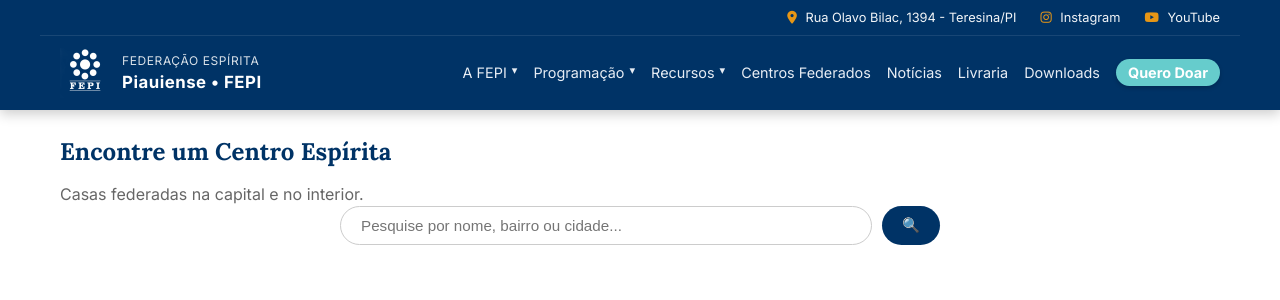
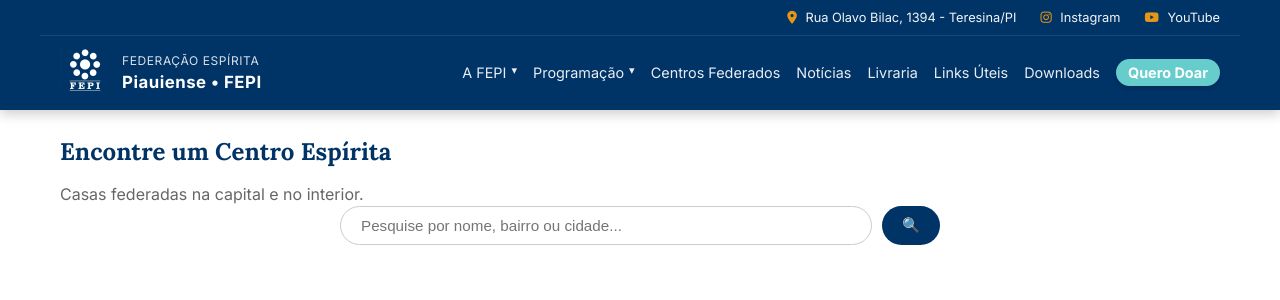
Before and after one commit to mauriciobtsso/fepi-site, a Django app: page /centros/ in a window 1280 px wide. Shown: the top 300 px of the page. Run offline with Django 5.2, Linux system fonts and the light colour scheme; data that the repository does not hold is empty; some libraries are stand-ins or nearby versions.

Commit message:
retirada de links de recursos

```diff
--- a/core/templates/core/base.html
+++ b/core/templates/core/base.html
@@ -330,16 +330,10 @@
                     </ul>
                 </li>
 
-                <li class="has-submenu">
-                    <a href="javascript:void(0);" onclick="handleMenuClick(event, this)">Recursos</a>
-                    <ul class="submenu">
-                        <li><a href="{% url 'links_uteis' %}">Links Úteis</a></li>
-                    </ul>
-                </li>
-
                 <li><a href="{% url 'lista_centros' %}">Centros Federados</a></li>
                 <li><a href="{% url 'lista_noticias' %}">Notícias</a></li>
                 <li><a href="{% url 'livraria' %}">Livraria</a></li>
+                <li><a href="{% url 'links_uteis' %}">Links Úteis</a></li>
                 <li><a href="{% url 'downloads' %}">Downloads</a></li>
                 <li><a href="{% url 'doacoes_view' %}" class="btn-doar">Quero Doar</a></li>
             </ul>
```
